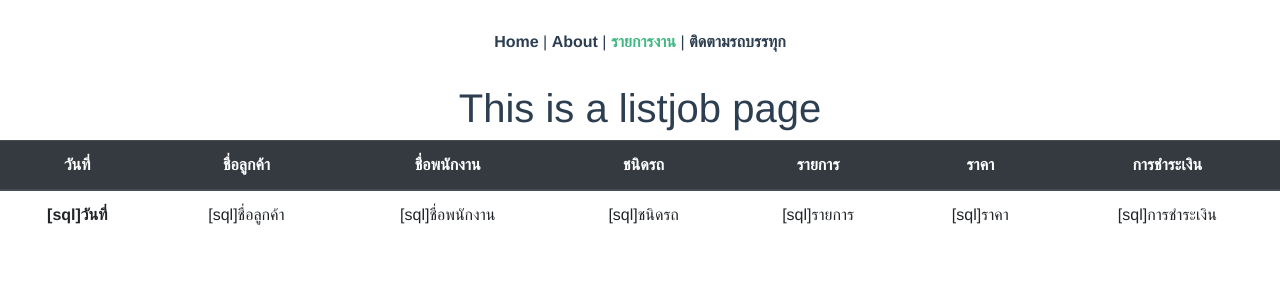
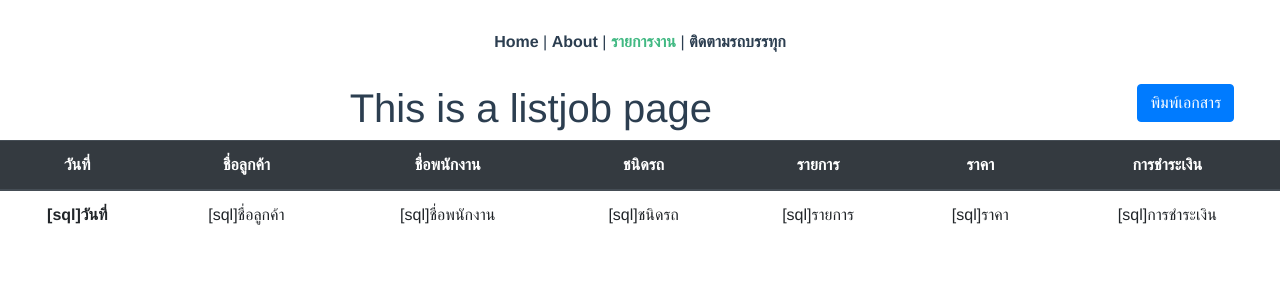
Before and after one commit to ppdcomeback/pnd-transport-web-app, a Vue app: page /listjob in a window 1280 px wide. Shown: the top 300 px of the page. Built offline with nearby package versions, Linux system fonts and the light colour scheme; the HTML template or start-up script is replaced by a standard one.

Commit message:
add print button (../compontnt/printPDFbuttom.vue)

```diff
--- /dev/null
+++ b/src/components/printPDFbutton.vue
@@ -0,0 +1,3 @@
+<template>
+    <button type="button" class="btn btn-primary">พิมพ์เอกสาร</button>
+</template>
--- a/src/views/Home.vue
+++ b/src/views/Home.vue
@@ -1,7 +1,7 @@
 <template>
   <div class="home">
     <img alt="Vue logo" src="../assets/logo.png">
-    <HelloWorld msg="Welcome to Your Vue.js App"/>
+    <HelloWorld msg="Welcome to Your PND App"/>
   </div>
 </template>
 
--- a/src/views/Listjob.vue
+++ b/src/views/Listjob.vue
@@ -1,21 +1,32 @@
 <template>
-  <div class="about">
-    <h1>This is a listjob page</h1>
-    <table class="table table-hover">
+  <div class="listjob">
+    <div class="row">
+      <div class="col">
+        <h1>This is a listjob page</h1>
+      </div>
+      <div class="col-2">
+        <printPDFbutton/>
+      </div>
+    </div>
+    <div>
+      <table class="table table-hover">
         <thListJob/>
         <trListJob/>
     </table>
+    </div>
   </div>
 </template>
 
 <script>
 import thListJob from '@/components/ListJob-table/tableListJob.vue'
 import trListJob from '@/components/ListJob-table/trListJob.vue'
+import printPDFbutton from '@/components/printPDFbutton.vue'
 export default {
   name: 'listjob',
   components: {
     thListJob,
-    trListJob
+    trListJob,
+    printPDFbutton
   }
 }
 </script>
```
